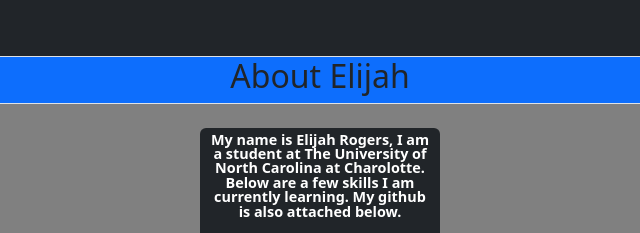
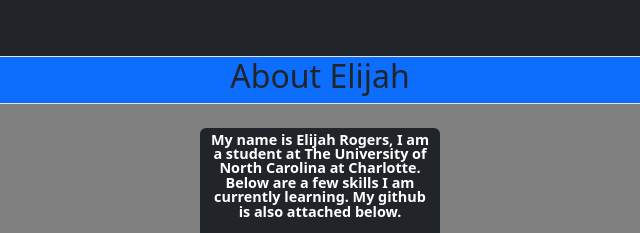
Before and after one commit to Brick636/Brick636.github.io, a plain HTML site: page about.html in a window 1280 px wide. Shown: the top 233 px of the page, 320-960 px from the left. Drawn offline with Linux system fonts and the light colour scheme.

Commit message:
About Page

```diff
--- a/about.html
+++ b/about.html
@@ -35,7 +35,7 @@
   <div class="col-12 d-flex justify-content-center">
     <div class="badge bg-dark text-wrap" style="width: 15rem">
       <p class="text-white" style="font-size: larger;">My name is Elijah Rogers, I am a student at The University
-        of North Carolina at Charolotte. Below are a few skills I am currently learning. My github is also attached below.
+        of North Carolina at Charlotte. Below are a few skills I am currently learning. My github is also attached below.
       </p>
     </div>
   </div>
```
